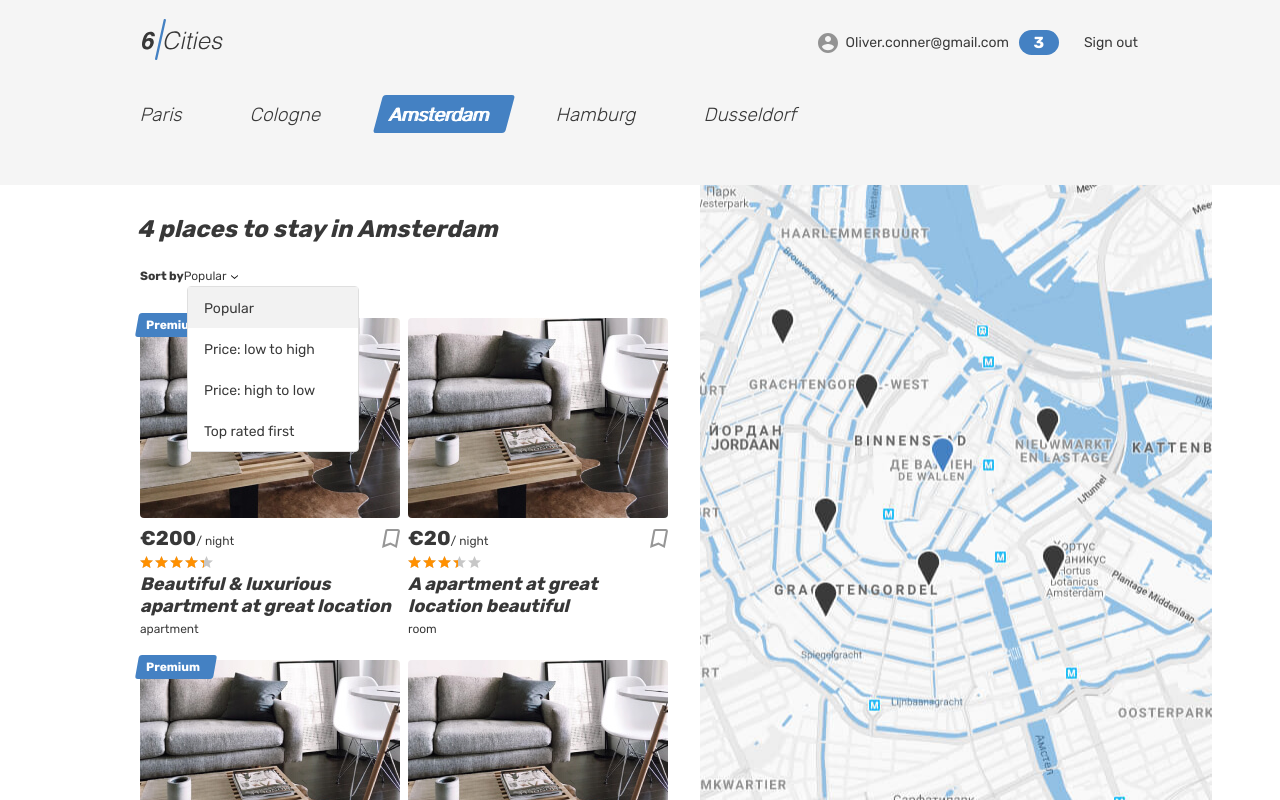
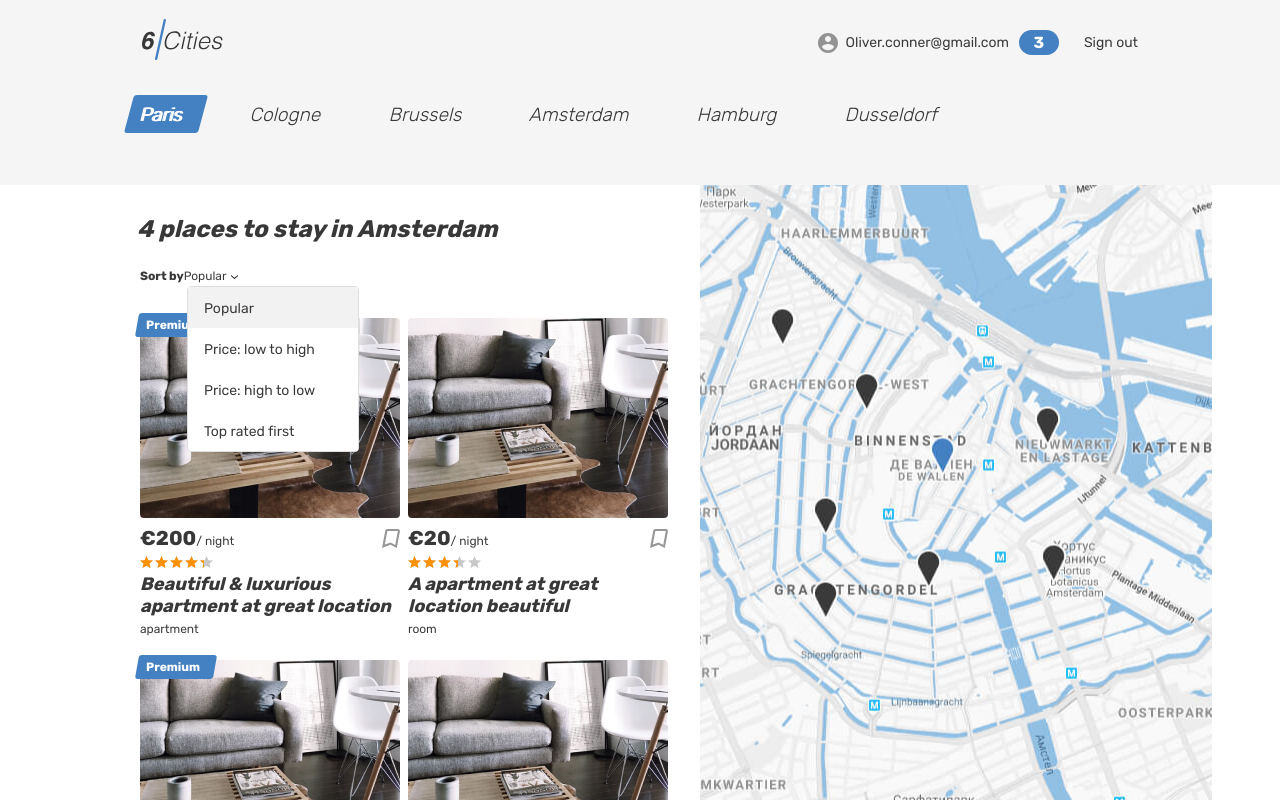
Before and after one commit to knenkne/six-cities-html-academy-example, a React (Create React App) app in the folder project/: page / in a window 1280 px wide. Built offline with nearby package versions, Linux system fonts and the light colour scheme.

Commit message:
[Homework-6] cities list component connected to rtk

```diff
--- a/project/src/components/cities-list/cities-list.tsx
+++ b/project/src/components/cities-list/cities-list.tsx
@@ -1,10 +1,23 @@
+import type { CityName } from '../../types/types';
+
+import { useAppDispatch, useAppSelector } from '../../hooks';
+import { setCity } from '../../store/action';
 import City from '../city/city';
 import { cities } from '../../const';
 
-export const CitiesList = (): JSX.Element => (
-  <ul className="locations__list tabs__list">
-    {cities.map((city) => (
-      <City key={city} name={city} active={city === 'Amsterdam'} />
-    ))}
-  </ul>
-);
+export const CitiesList = (): JSX.Element => {
+  const dispatch = useAppDispatch();
+  const activeCity = useAppSelector((state) => state.city);
+
+  const handleClick = (name: CityName) => {
+    dispatch(setCity(name));
+  };
+
+  return (
+    <ul className="locations__list tabs__list">
+      {cities.map((city) => (
+        <City key={city} name={city} active={city === activeCity} onClick={handleClick} />
+      ))}
+    </ul>
+  );
+};
--- a/project/src/components/city/city.tsx
+++ b/project/src/components/city/city.tsx
@@ -3,14 +3,21 @@ import type { CityName } from '../../types/types';
 type CityProps = {
     name: CityName,
     active: boolean;
+    onClick: (name: CityName) => void;
 }
 
-const City = ({ name, active }: CityProps): JSX.Element => (
-  <li className="locations__item">
-    <a className={`locations__item-link tabs__item${active ? ' tabs__item--active' : ''}`} href="#">
-      <span>{name}</span>
-    </a>
-  </li>
-);
+const City = ({ name, active, onClick }: CityProps): JSX.Element => {
+  const handleClick = () => {
+    onClick(name);
+  };
+
+  return (
+    <li className="locations__item" onClick={handleClick}>
+      <a className={`locations__item-link tabs__item${active ? ' tabs__item--active' : ''}`} href="#">
+        <span>{name}</span>
+      </a>
+    </li>
+  );
+};
 
 export default City;
--- a/project/src/const.ts
+++ b/project/src/const.ts
@@ -1,6 +1,6 @@
 export const STARS_COUNT = 5;
 export const MAX_PERCENT_STARS_WIDTH = 100;
-export const cities = ['Paris', 'Cologne', 'Amsterdam', 'Hamburg', 'Dusseldorf'] as const;
+export const cities = ['Paris', 'Cologne', 'Brussels', 'Amsterdam', 'Hamburg', 'Dusseldorf'] as const;
 
 export enum AppRoute {
     Root = '/',
--- /dev/null
+++ b/project/src/hooks/index.ts
@@ -0,0 +1,6 @@
+import type { State, AppDispatch } from '../types/state';
+
+import { TypedUseSelectorHook, useDispatch, useSelector } from 'react-redux';
+
+export const useAppDispatch = () => useDispatch<AppDispatch>();
+export const useAppSelector: TypedUseSelectorHook<State> = useSelector;
--- a/project/src/mocks/city.ts
+++ b/project/src/mocks/city.ts
@@ -1,7 +1,5 @@
-import type { City } from '../types/types';
+import { cities } from '../const';
 
-const city: City = {
-  name: 'Amsterdam'
-};
+const city = cities[0];
 
 export default city;
--- a/project/src/mocks/offers.ts
+++ b/project/src/mocks/offers.ts
@@ -8,6 +8,9 @@ const offers: Offer[] = [
     title: 'Beautiful & luxurious apartment at great location',
     isPremium: true,
     isFavorite: false,
+    city: {
+      name: 'Amsterdam'
+    },
     type: 'apartment'
   },
   {
@@ -17,6 +20,9 @@ const offers: Offer[] = [
     title: 'A apartment at great location beautiful',
     isPremium: false,
     isFavorite: false,
+    city: {
+      name: 'Paris'
+    },
     type: 'room'
   },
   {
@@ -26,6 +32,9 @@ const offers: Offer[] = [
     title: 'Great location apartment at great location',
     isPremium: true,
     isFavorite: true,
+    city: {
+      name: 'Cologne'
+    },
     type: 'house'
   },
   {
@@ -35,6 +44,9 @@ const offers: Offer[] = [
     title: 'Luxurious & beautiful apartment at great location',
     isPremium: false,
     isFavorite: true,
+    city: {
+      name: 'Hamburg'
+    },
     type: 'hotel'
   },
 ];
--- a/project/src/store/action.ts
+++ b/project/src/store/action.ts
@@ -4,6 +4,6 @@ export const Action = {
   SET_CITY: 'SET_CITY'
 };
 
-export const setCityAction = createAction(Action.SET_CITY, (city) => ({
+export const setCity = createAction(Action.SET_CITY, (city) => ({
   payload: city,
 }));
--- a/project/src/store/reducer.ts
+++ b/project/src/store/reducer.ts
@@ -1,7 +1,7 @@
 
 import { createReducer } from '@reduxjs/toolkit';
 
-import { setCityAction } from './action';
+import { setCity} from './action';
 import city from '../mocks/city';
 import offers from '../mocks/offers';
 
@@ -12,7 +12,7 @@ const initialState = {
 
 export const updateStore = createReducer(initialState, (builder) => {
   builder
-    .addCase(setCityAction, (state, action) => {
+    .addCase(setCity, (state, action) => {
       state.city = action.payload;
     });
 });
```
Also changed, not shown: project/src/types/types.ts (+3 -4 lines).
